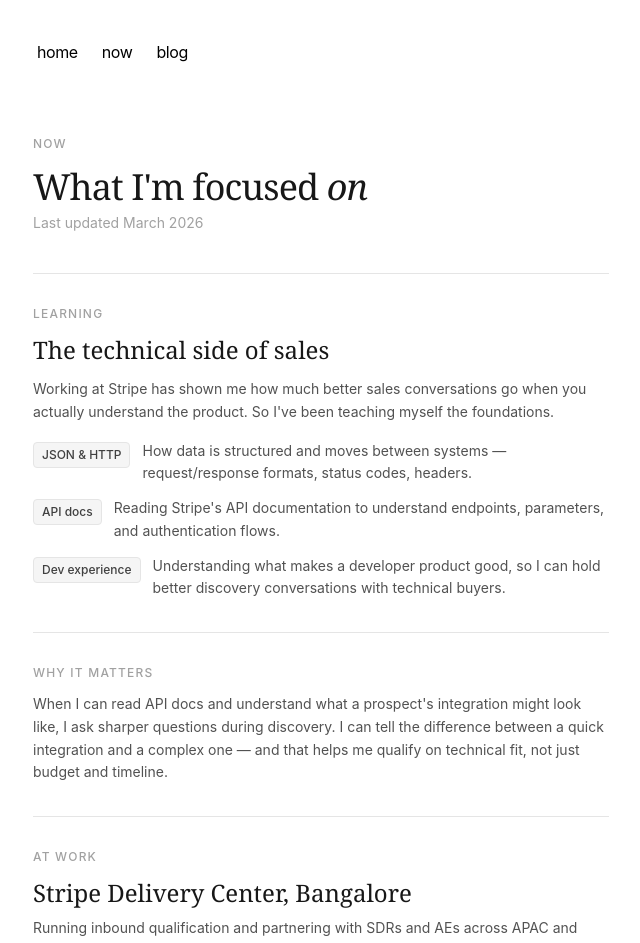
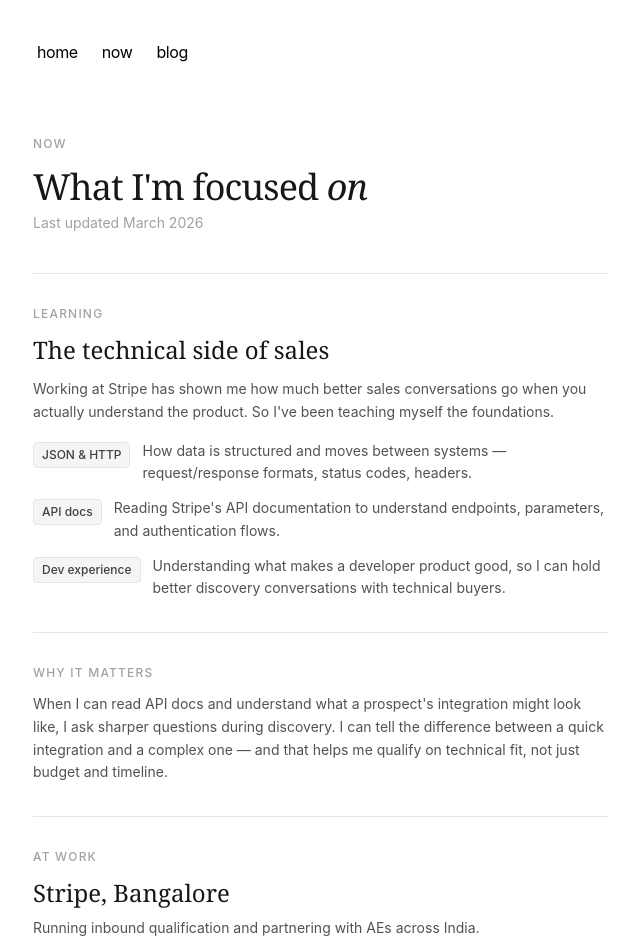
Before and after one commit to whoAbhishekSah/vijayshree-portfolio, a Next.js app: page /now in a window 1280 px wide. Shown: the top 943 px of the page, without its empty margins (319-959 px from the left). Built offline with nearby package versions, Linux system fonts and the light colour scheme; no server answers.

Commit message:
Update page.tsx

```diff
--- a/app/now/page.tsx
+++ b/app/now/page.tsx
@@ -60,10 +60,10 @@
         At work
       </p>
       <h2 className="font-serif text-2xl text-neutral-900 dark:text-neutral-100 mb-2">
-        Stripe Delivery Center, Bangalore
+        Stripe, Bangalore
       </h2>
       <p className="text-sm leading-relaxed text-neutral-600 dark:text-neutral-400 mb-4">
-        Running inbound qualification and partnering with SDRs and AEs across APAC and EMEA.
+        Running inbound qualification and partnering with AEs across India.
       </p>
       <div className="grid grid-cols-2 gap-3 mt-4">
         {[
@@ -83,7 +83,7 @@
       <div className="mt-6 border border-neutral-200 dark:border-neutral-800 rounded-lg px-5 py-4 flex items-center gap-3">
         <div className="w-2 h-2 rounded-full bg-emerald-500 flex-shrink-0" />
         <p className="text-sm text-neutral-600 dark:text-neutral-400">
-          <span className="font-medium text-neutral-900 dark:text-neutral-100">Open to opportunities</span> — BDR and AE roles at AI/tech companies where technical curiosity and sales fundamentals both matter.
+          <span className="font-medium text-neutral-900 dark:text-neutral-100">Open to opportunities</span> — SDR and AE roles at AI/Tech companies where technical curiosity and sales fundamentals both matter.
         </p>
       </div>
     </section>
```
